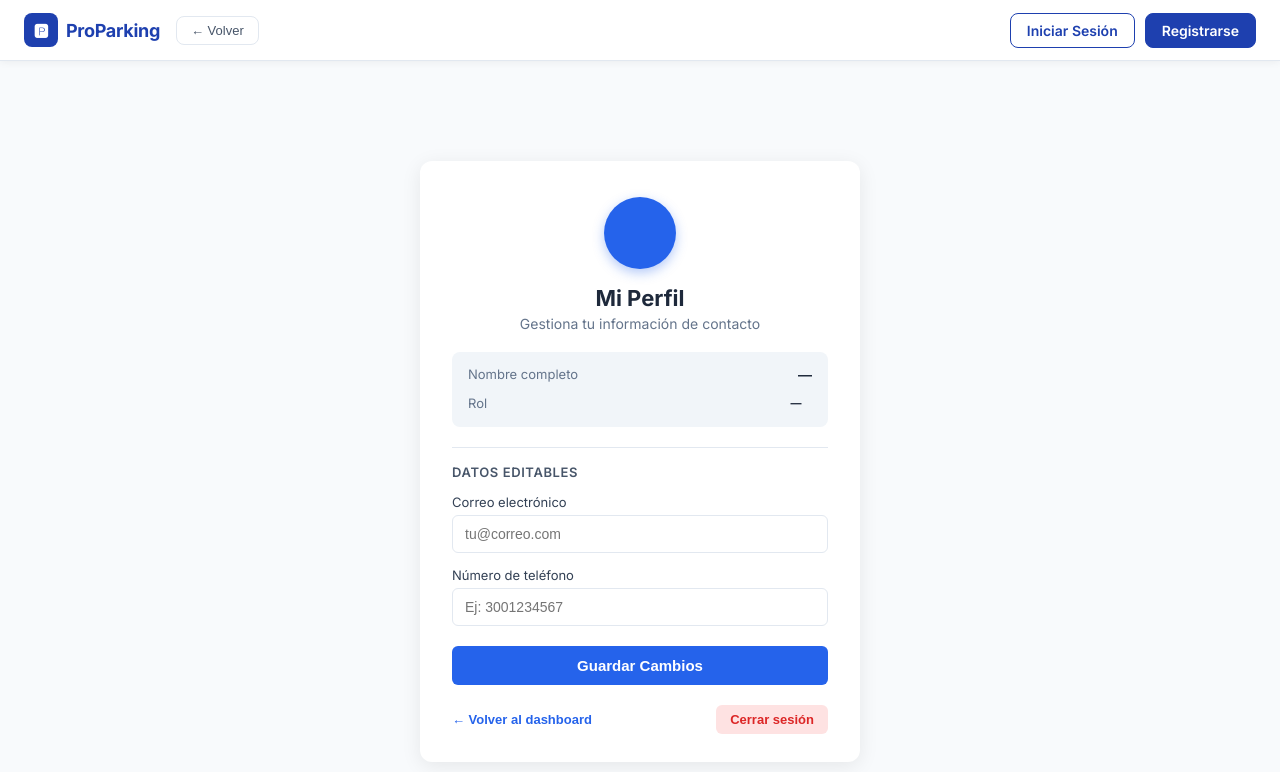
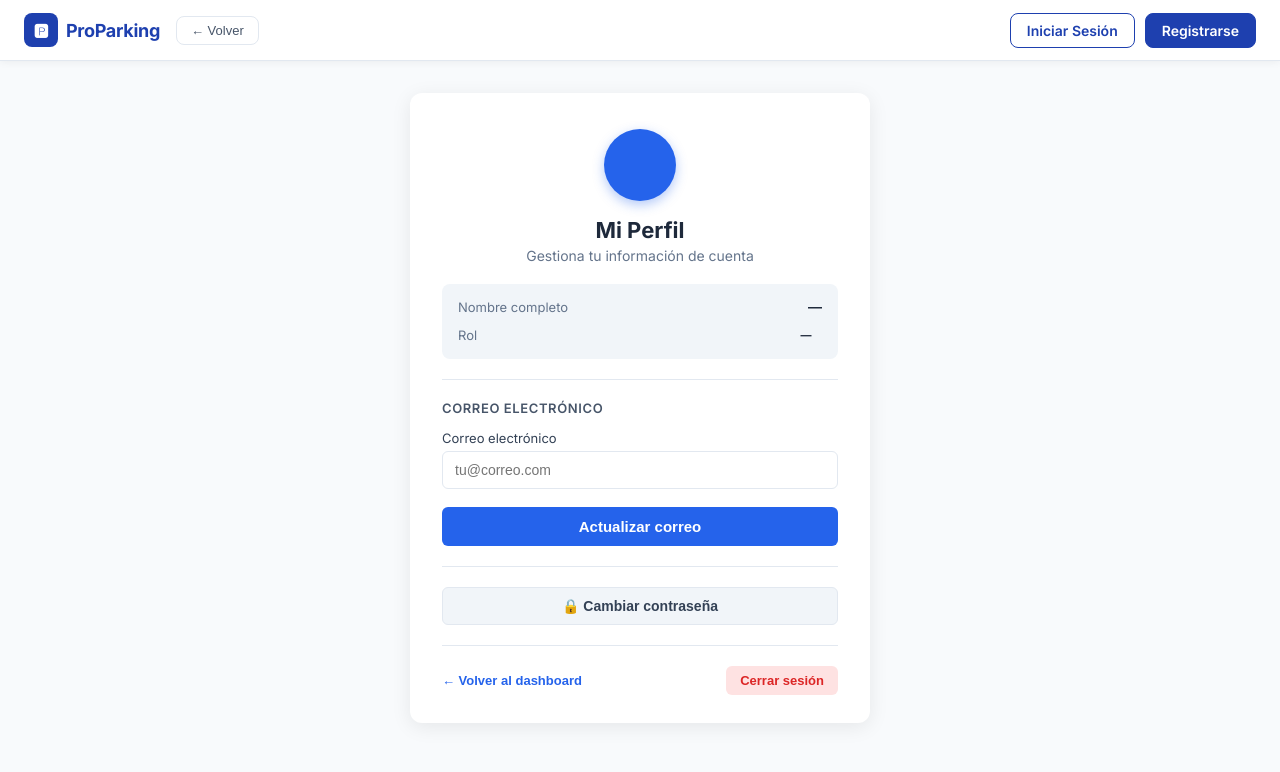
Before and after one commit to jgonzal12/frontproparking, a React (Vite) app in the folder proparking-web/: page /perfil in a window 1280 px wide. Shown: the top 772 px of the page. Built offline with nearby package versions, Linux system fonts and the light colour scheme; no server answers.

Commit message:
Update profil ux and options

```diff
--- a/proparking-web/src/context/AuthContext.jsx
+++ b/proparking-web/src/context/AuthContext.jsx
@@ -11,33 +11,29 @@ export function AuthProvider({ children }) {
         const apellido = localStorage.getItem('apellido');
         const id       = localStorage.getItem('id');
         const email    = localStorage.getItem('email');
-        const telefono = localStorage.getItem('telefono');
         if (!rol) return null;
-        return { rol, nombre, apellido, id, email, telefono };
+        return { rol, nombre, apellido, id, email };
     });
 
     const login = (data) => {
         localStorage.setItem('rol',      data.rol);
-        localStorage.setItem('nombre',   data.nombre);
-        localStorage.setItem('apellido', data.apellido  || '');
+        localStorage.setItem('nombre',   data.nombre   || '');
+        localStorage.setItem('apellido', data.apellido || '');
         localStorage.setItem('id',       data.id);
-        localStorage.setItem('email',    data.email     || '');
-        localStorage.setItem('telefono', data.telefono  || '');
+        localStorage.setItem('email',    data.email    || '');
         setUsuario({
             rol:      data.rol,
-            nombre:   data.nombre,
-            apellido: data.apellido  || '',
+            nombre:   data.nombre   || '',
+            apellido: data.apellido || '',
             id:       data.id,
-            email:    data.email     || '',
-            telefono: data.telefono  || '',
+            email:    data.email    || '',
         });
     };
 
-    // Permite actualizar campos del perfil sin cerrar sesión
+    // Actualiza campos del perfil en el contexto sin cerrar sesión
     const actualizarUsuario = (datos) => {
         const nuevo = { ...usuario, ...datos };
         if (datos.email    !== undefined) localStorage.setItem('email',    datos.email);
-        if (datos.telefono !== undefined) localStorage.setItem('telefono', datos.telefono);
         if (datos.nombre   !== undefined) localStorage.setItem('nombre',   datos.nombre);
         if (datos.apellido !== undefined) localStorage.setItem('apellido', datos.apellido);
         setUsuario(nuevo);
--- a/proparking-web/src/pages/Perfil.jsx
+++ b/proparking-web/src/pages/Perfil.jsx
@@ -1,52 +1,86 @@
 import React, { useState, useEffect } from 'react';
 import { useNavigate } from 'react-router-dom';
 import { useAuth } from '../context/AuthContext';
-import { actualizarPerfil } from '../services/usuarioService';
+import { actualizarPerfil, cambiarPassword } from '../services/usuarioService';
 import '../styles/Perfil.css';
 
 const Perfil = () => {
     const navigate = useNavigate();
     const { usuario, actualizarUsuario, logout } = useAuth();
 
-    const [formData, setFormData] = useState({
-        correo:   '',
-        telefono: '',
+    // ── Estado formulario perfil ──────────────────────────────
+    const [formEmail, setFormEmail] = useState('');
+    const [mensajePerfil, setMensajePerfil] = useState({ texto: '', tipo: '' });
+    const [loadingPerfil, setLoadingPerfil]  = useState(false);
+
+    // ── Estado formulario contraseña ──────────────────────────
+    const [formPass, setFormPass] = useState({
+        passwordActual: '',
+        nuevaPassword:  '',
+        confirmar:      '',
     });
-    const [mensaje, setMensaje] = useState({ texto: '', tipo: '' });
-    const [loading, setLoading]  = useState(false);
+    const [mensajePass, setMensajePass] = useState({ texto: '', tipo: '' });
+    const [loadingPass, setLoadingPass]  = useState(false);
+    const [mostrarPass, setMostrarPass]  = useState(false);
 
     useEffect(() => {
         if (usuario) {
-            setFormData({
-                correo:   usuario.email    || '',
-                telefono: usuario.telefono || '',
-            });
+            setFormEmail(usuario.email || '');
         }
     }, [usuario]);
 
-    const handleChange = (e) => {
-        setFormData({ ...formData, [e.target.name]: e.target.value });
-    };
-
-    const handleSubmit = async (e) => {
+    // ── Submit actualizar email ───────────────────────────────
+    const handleSubmitPerfil = async (e) => {
         e.preventDefault();
-        setMensaje({ texto: '', tipo: '' });
-        setLoading(true);
+        setMensajePerfil({ texto: '', tipo: '' });
+        setLoadingPerfil(true);
         try {
-            const data = await actualizarPerfil(formData);
-            // Actualizar contexto con los nuevos datos devueltos por el backend
-            actualizarUsuario({
-                email:    data.email    || formData.correo,
-                telefono: data.telefono || formData.telefono,
-            });
-            setMensaje({ texto: 'Tus datos han sido actualizados correctamente.', tipo: 'success' });
+            await actualizarPerfil({ email: formEmail });
+            actualizarUsuario({ email: formEmail });
+            setMensajePerfil({ texto: 'Correo actualizado correctamente.', tipo: 'success' });
         } catch (error) {
-            setMensaje({
-                texto: error.response?.data?.message || error.response?.data?.error || 'Hubo un error al actualizar el perfil.',
+            setMensajePerfil({
+                texto: error.response?.data?.error
+                    || error.response?.data?.message
+                    || 'Error al actualizar el perfil.',
                 tipo: 'error',
             });
         } finally {
-            setLoading(false);
+            setLoadingPerfil(false);
+        }
+    };
+
+    // ── Submit cambiar contraseña ─────────────────────────────
+    const handleSubmitPassword = async (e) => {
+        e.preventDefault();
+        setMensajePass({ texto: '', tipo: '' });
+
+        if (formPass.nuevaPassword !== formPass.confirmar) {
+            setMensajePass({ texto: 'Las contraseñas nuevas no coinciden.', tipo: 'error' });
+            return;
+        }
+        if (formPass.nuevaPassword.length < 8) {
+            setMensajePass({ texto: 'La nueva contraseña debe tener mínimo 8 caracteres.', tipo: 'error' });
+            return;
+        }
+
+        setLoadingPass(true);
+        try {
+            await cambiarPassword({
+                passwordActual: formPass.passwordActual,
+                nuevaPassword:  formPass.nuevaPassword,
+            });
+            setMensajePass({ texto: 'Contraseña actualizada correctamente.', tipo: 'success' });
+            setFormPass({ passwordActual: '', nuevaPassword: '', confirmar: '' });
+        } catch (error) {
+            setMensajePass({
+                texto: error.response?.data?.error
+                    || error.response?.data?.message
+                    || 'Error al cambiar la contraseña.',
+                tipo: 'error',
+            });
+        } finally {
+            setLoadingPass(false);
         }
     };
 
@@ -55,7 +89,6 @@ const Perfil = () => {
         navigate('/login');
     };
 
-    // Determina la ruta de regreso según el rol
     const handleVolver = () => {
         if (usuario?.rol === 'SUPER_ADMIN') navigate('/superadmin-dashboard');
         else if (usuario?.rol === 'ADMIN')  navigate('/admin-dashboard');
@@ -65,21 +98,22 @@ const Perfil = () => {
     return (
         <div className="perfil-container">
             <div className="perfil-card">
-                {/* Encabezado con avatar de iniciales */}
+
+                {/* Avatar con iniciales */}
                 <div className="perfil-avatar">
                     {usuario?.nombre?.charAt(0).toUpperCase()}
                     {usuario?.apellido?.charAt(0).toUpperCase()}
                 </div>
 
                 <h2>Mi Perfil</h2>
-                <p className="perfil-subtitle">Gestiona tu información de contacto</p>
+                <p className="perfil-subtitle">Gestiona tu información de cuenta</p>
 
-                {/* Datos no editables */}
+                {/* Datos de solo lectura */}
                 <div className="perfil-info-readonly">
                     <div className="perfil-info-row">
                         <span className="perfil-info-label">Nombre completo</span>
                         <span className="perfil-info-value">
-                            {usuario?.nombre || '—'} {usuario?.apellido || ''}
+                            {usuario?.nombre || '—'}{usuario?.apellido ? ` ${usuario.apellido}` : ''}
                         </span>
                     </div>
                     <div className="perfil-info-row">
@@ -90,47 +124,99 @@ const Perfil = () => {
                     </div>
                 </div>
 
-                {/* Divider */}
                 <div className="perfil-divider" />
 
-                <p className="perfil-section-title">Datos editables</p>
+                {/* ── Sección: actualizar email ──────────────────── */}
+                <p className="perfil-section-title">Correo electrónico</p>
 
-                {mensaje.texto && (
-                    <div className={`alert alert-${mensaje.tipo}`}>
-                        {mensaje.texto}
+                {mensajePerfil.texto && (
+                    <div className={`alert alert-${mensajePerfil.tipo}`}>
+                        {mensajePerfil.texto}
                     </div>
                 )}
 
-                <form onSubmit={handleSubmit} className="perfil-form">
+                <form onSubmit={handleSubmitPerfil} className="perfil-form">
                     <div className="form-group">
-                        <label htmlFor="correo">Correo electrónico</label>
+                        <label htmlFor="email">Correo electrónico</label>
                         <input
                             type="email"
-                            id="correo"
-                            name="correo"
-                            value={formData.correo}
-                            onChange={handleChange}
+                            id="email"
+                            value={formEmail}
+                            onChange={(e) => setFormEmail(e.target.value)}
                             required
                             placeholder="tu@correo.com"
                         />
                     </div>
-
-                    <div className="form-group">
-                        <label htmlFor="telefono">Número de teléfono</label>
-                        <input
-                            type="text"
-                            id="telefono"
-                            name="telefono"
-                            value={formData.telefono}
-                            onChange={handleChange}
-                            placeholder="Ej: 3001234567"
-                        />
-                    </div>
-
-                    <button type="submit" className="btn-guardar" disabled={loading}>
-                        {loading ? 'Guardando cambios...' : 'Guardar Cambios'}
+                    <button type="submit" className="btn-guardar" disabled={loadingPerfil}>
+                        {loadingPerfil ? 'Guardando...' : 'Actualizar correo'}
                     </button>
                 </form>
+
+                <div className="perfil-divider" />
+
+                {/* ── Sección: cambiar contraseña ────────────────── */}
+                <button
+                    type="button"
+                    className="perfil-toggle-pass"
+                    onClick={() => {
+                        setMostrarPass(!mostrarPass);
+                        setMensajePass({ texto: '', tipo: '' });
+                        setFormPass({ passwordActual: '', nuevaPassword: '', confirmar: '' });
+                    }}
+                >
+                    {mostrarPass ? '▲ Ocultar' : '🔒 Cambiar contraseña'}
+                </button>
+
+                {mostrarPass && (
+                    <>
+                        {mensajePass.texto && (
+                            <div className={`alert alert-${mensajePass.tipo}`} style={{ marginTop: 12 }}>
+                                {mensajePass.texto}
+                            </div>
+                        )}
+
+                        <form onSubmit={handleSubmitPassword} className="perfil-form" style={{ marginTop: 14 }}>
+                            <div className="form-group">
+                                <label htmlFor="passwordActual">Contraseña actual</label>
+                                <input
+                                    type="password"
+                                    id="passwordActual"
+                                    value={formPass.passwordActual}
+                                    onChange={(e) => setFormPass({ ...formPass, passwordActual: e.target.value })}
+                                    required
+                                    placeholder="••••••••"
+                                />
+                            </div>
+                            <div className="form-group">
+                                <label htmlFor="nuevaPassword">Nueva contraseña</label>
+                                <input
+                                    type="password"
+                                    id="nuevaPassword"
+                                    value={formPass.nuevaPassword}
+                                    onChange={(e) => setFormPass({ ...formPass, nuevaPassword: e.target.value })}
+                                    required
+                                    placeholder="Mínimo 8 caracteres"
+                                />
+                            </div>
+                            <div className="form-group">
+                                <label htmlFor="confirmar">Confirmar nueva contraseña</label>
+                                <input
+                                    type="password"
+                                    id="confirmar"
+                                    value={formPass.confirmar}
+                                    onChange={(e) => setFormPass({ ...formPass, confirmar: e.target.value })}
+                                    required
+                                    placeholder="Repite la nueva contraseña"
+                                />
+                            </div>
+                            <button type="submit" className="btn-guardar" disabled={loadingPass}>
+                                {loadingPass ? 'Actualizando...' : 'Cambiar contraseña'}
+                            </button>
+                        </form>
+                    </>
+                )}
+
+                <div className="perfil-divider" />
 
                 {/* Acciones secundarias */}
                 <div className="perfil-actions">
--- a/proparking-web/src/styles/Perfil.css
+++ b/proparking-web/src/styles/Perfil.css
@@ -5,9 +5,9 @@
 .perfil-container {
     display: flex;
     justify-content: center;
-    align-items: center;
+    align-items: flex-start;
     min-height: 100vh;
-    padding: 24px 16px;
+    padding: 32px 16px;
     background-color: #f8fafc;
 }
 
@@ -17,10 +17,10 @@
     box-shadow: 0 4px 20px rgba(0, 0, 0, 0.08);
     padding: 36px 32px 28px;
     width: 100%;
-    max-width: 440px;
+    max-width: 460px;
 }
 
-/* ── Avatar con iniciales ─────────────────────────────────── */
+/* ── Avatar ───────────────────────────────────────────────── */
 .perfil-avatar {
     width: 72px;
     height: 72px;
@@ -60,7 +60,6 @@
     display: flex;
     flex-direction: column;
     gap: 10px;
-    margin-bottom: 4px;
 }
 
 .perfil-info-row {
@@ -84,7 +83,7 @@
     text-align: right;
 }
 
-/* Chip de rol */
+/* Chips de rol */
 .perfil-rol {
     font-size: 11px;
     font-weight: 700;
@@ -93,27 +92,15 @@
     text-transform: uppercase;
     letter-spacing: 0.5px;
 }
-
-.perfil-rol--cliente {
-    background-color: #e0e7ff;
-    color: #2563eb;
-}
-
-.perfil-rol--admin {
-    background-color: #fef08a;
-    color: #854d0e;
-}
-
-.perfil-rol--super_admin {
-    background-color: #ede9fe;
-    color: #7c3aed;
-}
+.perfil-rol--cliente     { background-color: #e0e7ff; color: #2563eb; }
+.perfil-rol--admin       { background-color: #fef08a; color: #854d0e; }
+.perfil-rol--super_admin { background-color: #ede9fe; color: #7c3aed; }
 
 /* ── Divisor ──────────────────────────────────────────────── */
 .perfil-divider {
     height: 1px;
     background-color: #e2e8f0;
-    margin: 20px 0 16px;
+    margin: 20px 0;
 }
 
 .perfil-section-title {
@@ -125,7 +112,7 @@
     margin: 0 0 14px;
 }
 
-/* ── Formulario ───────────────────────────────────────────── */
+/* ── Formularios ──────────────────────────────────────────── */
 .perfil-form .form-group {
     margin-bottom: 14px;
 }
@@ -166,25 +153,33 @@
     font-size: 15px;
     font-weight: 600;
     cursor: pointer;
-    margin-top: 6px;
+    margin-top: 4px;
     transition: background-color 0.2s;
 }
+.btn-guardar:hover:not(:disabled) { background-color: #1d4ed8; }
+.btn-guardar:disabled { background-color: #93c5fd; cursor: not-allowed; }
 
-.btn-guardar:hover:not(:disabled) {
-    background-color: #1d4ed8;
+/* ── Toggle cambiar contraseña ────────────────────────────── */
+.perfil-toggle-pass {
+    width: 100%;
+    padding: 10px;
+    background-color: #f1f5f9;
+    color: #334155;
+    border: 1px solid #e2e8f0;
+    border-radius: 6px;
+    font-size: 14px;
+    font-weight: 600;
+    cursor: pointer;
+    text-align: center;
+    transition: background-color 0.2s;
 }
-
-.btn-guardar:disabled {
-    background-color: #93c5fd;
-    cursor: not-allowed;
-}
+.perfil-toggle-pass:hover { background-color: #e2e8f0; }
 
 /* ── Acciones secundarias ─────────────────────────────────── */
 .perfil-actions {
     display: flex;
     justify-content: space-between;
     align-items: center;
-    margin-top: 20px;
     gap: 10px;
 }
 
@@ -196,12 +191,8 @@
     font-weight: 600;
     cursor: pointer;
     padding: 0;
-    text-decoration: none;
 }
-
-.btn-volver:hover {
-    text-decoration: underline;
-}
+.btn-volver:hover { text-decoration: underline; }
 
 .btn-cerrar-sesion {
     background-color: #fee2e2;
@@ -214,51 +205,27 @@
     cursor: pointer;
     transition: background-color 0.2s;
 }
-
-.btn-cerrar-sesion:hover {
-    background-color: #fecaca;
-}
+.btn-cerrar-sesion:hover { background-color: #fecaca; }
 
 /* ── Alertas ──────────────────────────────────────────────── */
 .alert {
     padding: 10px 14px;
     border-radius: 6px;
-    margin-bottom: 16px;
+    margin-bottom: 12px;
     font-size: 13px;
     text-align: center;
     font-weight: 500;
 }
-
-.alert-success {
-    background-color: #dcfce7;
-    color: #16a34a;
-    border: 1px solid #bbf7d0;
-}
-
-.alert-error {
-    background-color: #fee2e2;
-    color: #dc2626;
-    border: 1px solid #fecaca;
-}
+.alert-success { background-color: #dcfce7; color: #16a34a; border: 1px solid #bbf7d0; }
+.alert-error   { background-color: #fee2e2; color: #dc2626; border: 1px solid #fecaca; }
 
 /* ── Responsive ───────────────────────────────────────────── */
 @media (max-width: 480px) {
-    .perfil-card {
-        padding: 24px 18px 20px;
-    }
-
+    .perfil-card { padding: 24px 18px 20px; }
     .perfil-actions {
         flex-direction: column-reverse;
         align-items: stretch;
     }
-
-    .btn-cerrar-sesion {
-        text-align: center;
-        width: 100%;
-        padding: 10px;
-    }
-
-    .btn-volver {
-        text-align: center;
-    }
+    .btn-cerrar-sesion { text-align: center; width: 100%; padding: 10px; }
+    .btn-volver        { text-align: center; }
 }
```
Also changed, not shown: proparking-web/src/services/usuarioService.js (+23 -3 lines).
